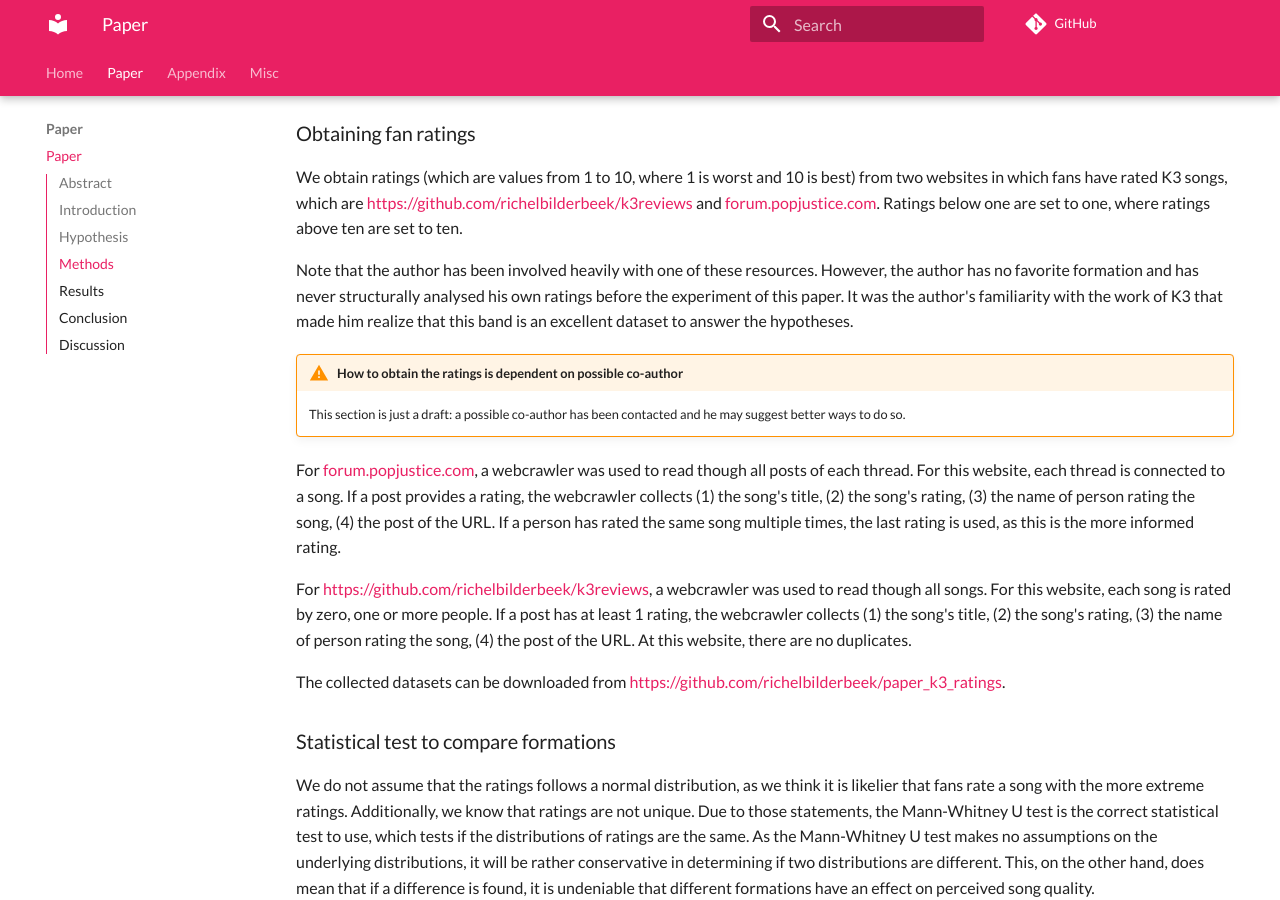
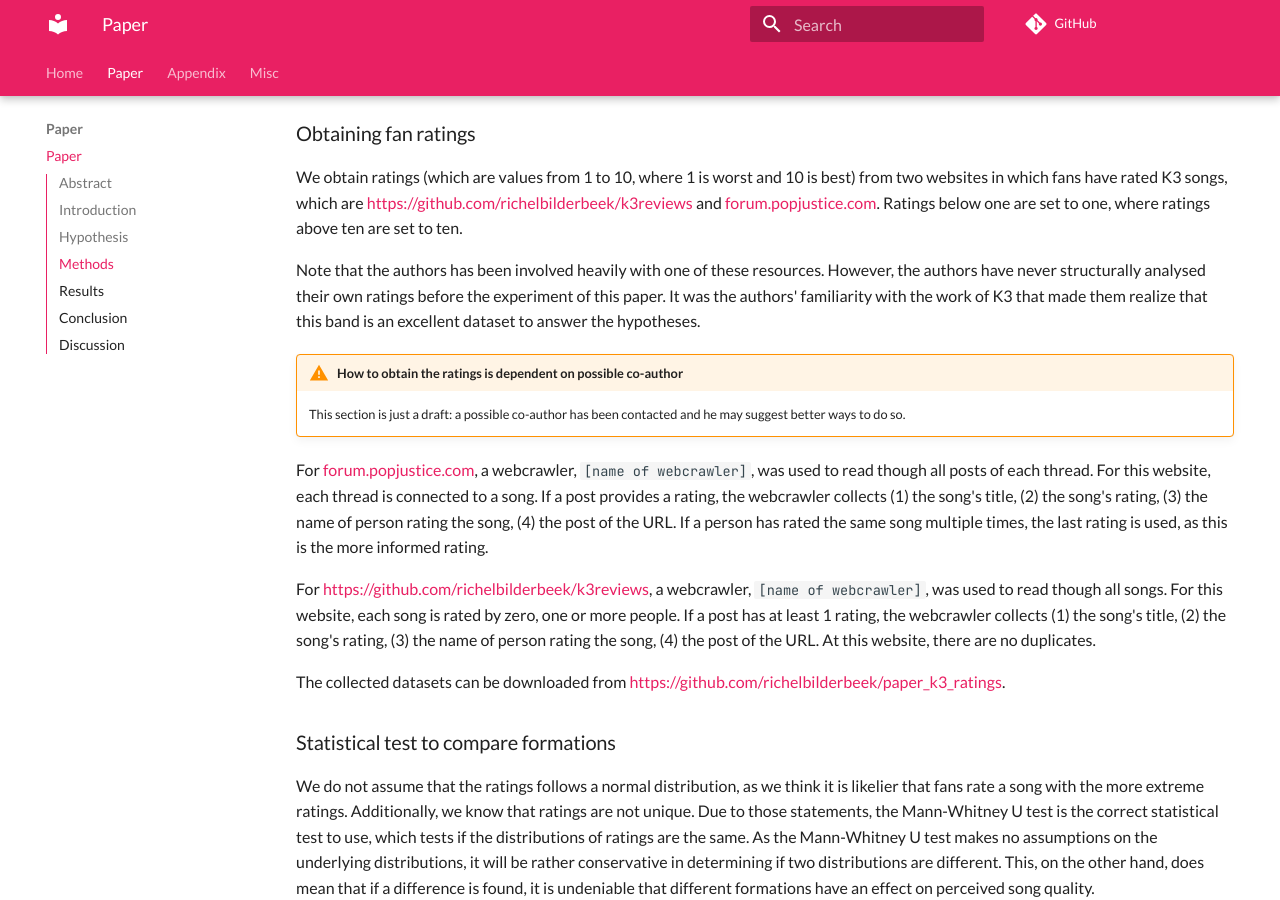
Before and after one commit to richelbilderbeek/paper_k3_ratings, an MkDocs documentation site: the page built from docs/paper.md, in a window 1280 px wide and 900 px high, scrolled down 2745 px. Built offline with MkDocs 1.6.1 and Material for MkDocs 9.7.7, drawn with Linux system fonts in a browser that asks for light colours; comment, search, counter and statistics services are not loaded.

Commit message:
Use plural

```diff
--- a/docs/paper.md
+++ b/docs/paper.md
@@ -193,11 +193,10 @@ which are [https://github.com/richelbilderbeek/k3reviews](https://github.com/ric
 and [forum.popjustice.com](https://forum.popjustice.com/threads/its-the-k3-singles-rate.62219/).
 Ratings below one are set to one, where ratings above ten are set to ten.
 
-Note that the author has been involved heavily with one of these resources.
-However, the author has no favorite formation
-and has never structurally analysed his own ratings before
-the experiment of this paper. It was the author's familiarity with
-the work of K3 that made him realize that this band is an excellent dataset
+Note that the authors has been involved heavily with one of these resources.
+However, the authors have never structurally analysed their own ratings before
+the experiment of this paper. It was the authors' familiarity with
+the work of K3 that made them realize that this band is an excellent dataset
 to answer the hypotheses.
 
 !!! warning "How to obtain the ratings is dependent on possible co-author"
@@ -206,7 +205,8 @@ to answer the hypotheses.
     has been contacted and he may suggest better ways to do so.
 
 For [forum.popjustice.com](https://forum.popjustice.com/threads/its-the-k3-singles-rate.62219/),
-a webcrawler was used to read though all posts of each thread. For this
+a webcrawler, `[name of webcrawler]`,
+was used to read though all posts of each thread. For this
 website, each thread is connected to a song. If a post provides
 a rating, the webcrawler collects (1) the song's title, (2) the song's rating,
 (3) the name of person rating the song, (4) the post of the URL.
@@ -214,7 +214,8 @@ If a person has rated the same song multiple times, the last rating is used,
 as this is the more informed rating.
 
 For [https://github.com/richelbilderbeek/k3reviews](https://github.com/richelbilderbeek/k3reviews),
-a webcrawler was used to read though all songs. For this
+a webcrawler, `[name of webcrawler]`,
+was used to read though all songs. For this
 website, each song is rated by zero, one or more people.
 If a post has at least 1 rating, the webcrawler collects
 (1) the song's title, (2) the song's rating,
```
